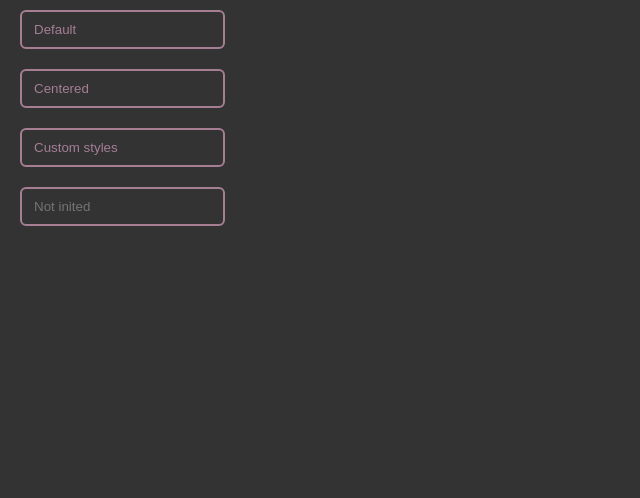
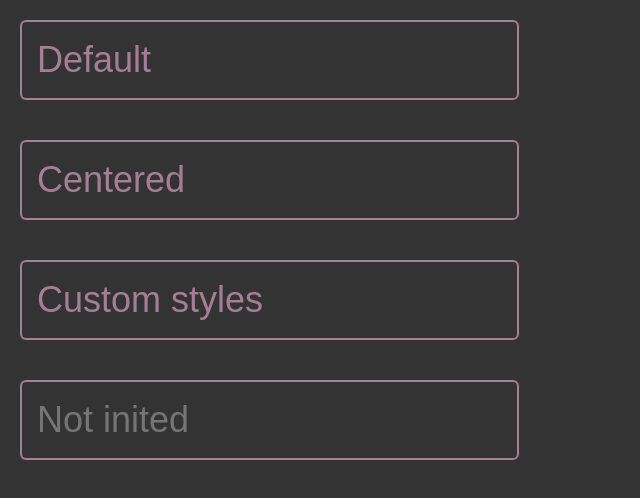
Before and after one commit to alexchebotarsky/slidinput, a plain HTML site: page demo/index.html in a window 1280 px wide. Shown: the whole page, without its empty margins (0-640 px from the left). Drawn offline with Linux system fonts and the light colour scheme.

Commit message:
Developing commit, full code rewriting, clean point

```diff
--- a/demo/main.css
+++ b/demo/main.css
@@ -11,10 +11,12 @@ body {
   font-family: sans-serif;
   border: 2px solid #a57e94;
   border-radius: 6px;
-  margin: 10px 20px;
+  margin: 20px;
   background-color: transparent;
   color: #a57e94;
-  padding: 10px 12px;
+  font-size: 36px;
+  padding: 15px;
+  height: 80px;
 }
 .myInput3-wrapper.focused .slidinput-placeholder {
   color: #ad5e57 !important;
--- a/demo/main.js
+++ b/demo/main.js
@@ -1,10 +1,9 @@
 $('.myInput1').slidinput();
 
 $('.myInput2').slidinput({
-  mode: 'centered'
+
 });
 
 $('.myInput3').slidinput({
-  mode: 'centered',
-  scaling: 0.7
+
 });
--- a/dist/slidinput.css
+++ b/dist/slidinput.css
@@ -4,12 +4,10 @@
 *,
 *::before,
 *::after {
-  -webkit-box-sizing: inherit;
-  box-sizing: inherit;
+  -webkit-box-sizing: border-box;
+  box-sizing: border-box;
 }
-button,
 input,
-select,
 textarea {
   font-family: inherit;
   margin: 0;
@@ -19,9 +17,11 @@ textarea {
   display: inline-block;
 }
 .slidinput-wrapper input {
+  box-sizing: border-box!important;
 }
 .slidinput-placeholder {
-  --sliding: 90%;
+  --sliding-y: -90%;
+  --sliding-x: 0;
   --scaling: 0.5;
   position: absolute;
   transform-origin: 0% 0%;
@@ -30,5 +30,5 @@ textarea {
 }
 .slidinput-wrapper.filled .slidinput-placeholder,
 .slidinput-wrapper.focused .slidinput-placeholder {
-  transform: scale(var(--scaling)) translateY(calc(var(--sliding) * -1));
+  transform: scale(var(--scaling)) translate(var(--sliding-x), var(--sliding-y));
 }
--- a/dist/slidinput.js
+++ b/dist/slidinput.js
@@ -1,92 +1,64 @@
 'use strict';
 (function($) {
-  const addUpPx = (...values) => values.reduce((acc, item) => acc + pxToNum(item), 0);
-  const compareStyle = (style, elem1, elem2) =>
-    $(elem1).css(style) !== $(elem2).css(style) ? $(elem1).css(style) : '';
-  const pxToNum = value => Number(value.slice(0, -2));
-  const label = $(document.createElement('label')).addClass('slidinput-wrapper');
-  const span = $(document.createElement('span')).addClass('slidinput-placeholder');
-  const defs = {
-    scaling: 0.5,
-    sliding: 4.5,
-    placeholderPadding: 0,
-    mode: false
-  };
+  const getClassesString = (classList, postfix = '') =>
+    Array.from(classList)
+      .map(item => item + postfix)
+      .join(' ');
+  const pxToNum = (...values) =>
+    values.reduce((acc, item) => acc + Number(item.slice(0, -2)), 0);
+  const compareStyle = (style, target1, target2) =>
+    $(target1).css(style) !== $(target2).css(style) ? $(target1).css(style) : '';
+  const defs = {};
   $.fn.slidinput = function(options) {
     options = $.extend(defs, options);
     return this.each(function() {
       $(this).wrap(
-        label.clone().addClass(
-          Array.from(this.classList)
-            .map(item => item + '-wrapper')
-            .join(' ')
+        $(document.createElement('label')).addClass(
+          getClassesString(['slidinput', ...this.classList], '-wrapper')
         )
       );
-      const wrapper = $(this)
-        .parent()
-        .get()[0];
-      const placeholder = span.clone().get()[0];
-      $(wrapper).append(placeholder);
-      $(wrapper).css({
-        marginLeft: compareStyle('marginLeft', this, wrapper),
-        marginTop: compareStyle('marginTop', this, wrapper),
-        marginRight: compareStyle('marginRight', this, wrapper),
-        marginBottom: compareStyle('marginBottom', this, wrapper)
+      const $wrapper = $(this).parent();
+      const $placeholder = $(document.createElement('span'))
+        .addClass('slidinput-placeholder')
+        .text($(this).attr('placeholder'));
+      $wrapper.append($placeholder).css({
+        marginLeft: compareStyle('marginLeft', this, $wrapper),
+        marginTop: compareStyle('marginTop', this, $wrapper),
+        marginRight: compareStyle('marginRight', this, $wrapper),
+        marginBottom: compareStyle('marginBottom', this, $wrapper)
       });
-      $(placeholder)
-        .text($(this).attr('placeholder'))
-        .css({
-          color: compareStyle('color', this, placeholder),
-          fontSize: compareStyle('fontSize', this, placeholder),
-          fontFamily: compareStyle('fontFamily', this, placeholder),
-          letterSpacing: compareStyle('letterSpacing', this, placeholder),
-          fontWeight: compareStyle('fontWeight', this, placeholder),
-          top: addUpPx($(this).css('paddingTop'), $(this).css('borderTopWidth')),
-          left: addUpPx($(this).css('paddingLeft'), $(this).css('borderLeftWidth'))
-        });
       $(this)
         .removeAttr('placeholder')
         .css({
           margin: 0
         })
-        .on('focus', () => {
-          $(wrapper).addClass('focused');
-        })
-        .on('blur', () => {
-          $(wrapper).removeClass('focused');
-        })
+        .on('focus', () => $wrapper.addClass('focused'))
+        .on('blur', () => $wrapper.removeClass('focused'))
         .on('input', () => {
-          if (
-            $(this)
-              .val()
-              .trim()
-          ) {
-            $(wrapper).addClass('filled');
-          } else {
-            $(wrapper).removeClass('filled');
-          }
+          $(this)
+            .val()
+            .trim()
+            ? $wrapper.addClass('filled')
+            : $wrapper.removeClass('filled');
         });
-      options.scaling && placeholder.style.setProperty('--scaling', options.scaling);
-      switch (options.mode) {
-        case 'centered':
-          let newPadding =
-            ($(this).outerHeight() -
-              addUpPx($(this).css('borderTopWidth'), $(this).css('borderBottomWidth')) -
-              $(placeholder).height() * options.scaling -
-              options.placeholderPadding -
-              $(this).height()) /
-            2;
-          let oldPadding = pxToNum($(this).css('paddingTop'));
-          let paddingDiff = oldPadding - newPadding;
-          placeholder.style.setProperty('--sliding', paddingDiff / options.scaling + 'px');
-          $(this).css({
-            paddingBottom: newPadding,
-            paddingTop: oldPadding + paddingDiff
-          });
-          break;
-        case 'above':
-          break;
-      }
+      $placeholder.css({
+        color: compareStyle('color', this, $placeholder),
+        fontSize: compareStyle('fontSize', this, $placeholder),
+        fontFamily: compareStyle('fontFamily', this, $placeholder),
+        letterSpacing: compareStyle('letterSpacing', this, $placeholder),
+        fontWeight: compareStyle('fontWeight', this, $placeholder),
+        top: 0,
+        left: 0
+      });
+      let placeholderTop = ($wrapper.outerHeight() - $placeholder.height()) / 2;
+      let placeholderLeft = pxToNum(
+        $(this).css('borderLeftWidth'),
+        $(this).css('paddingLeft')
+      );
+      $placeholder.css({
+        top: placeholderTop,
+        left: placeholderLeft
+      });
     });
   };
 })(jQuery);
```
Also changed, not shown: dist/slidinputOld.js (added, +102 -0 lines).
